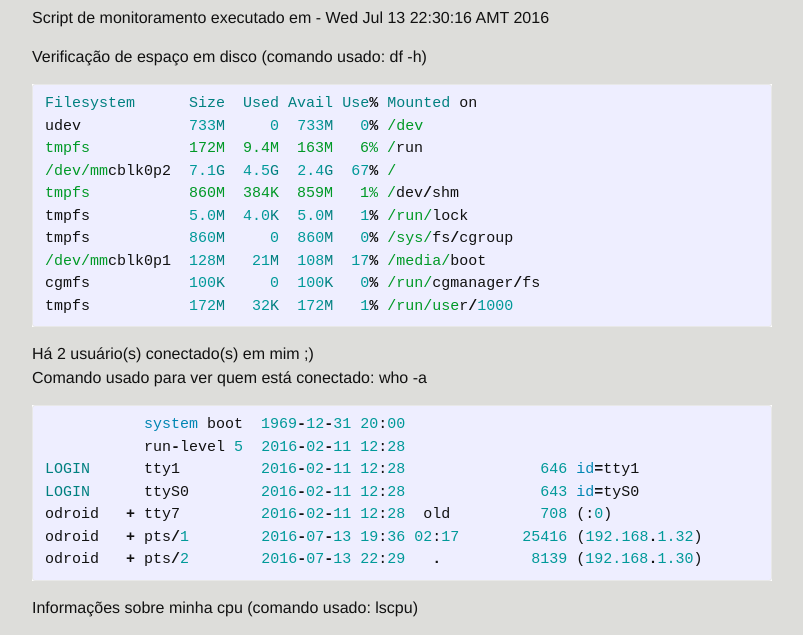
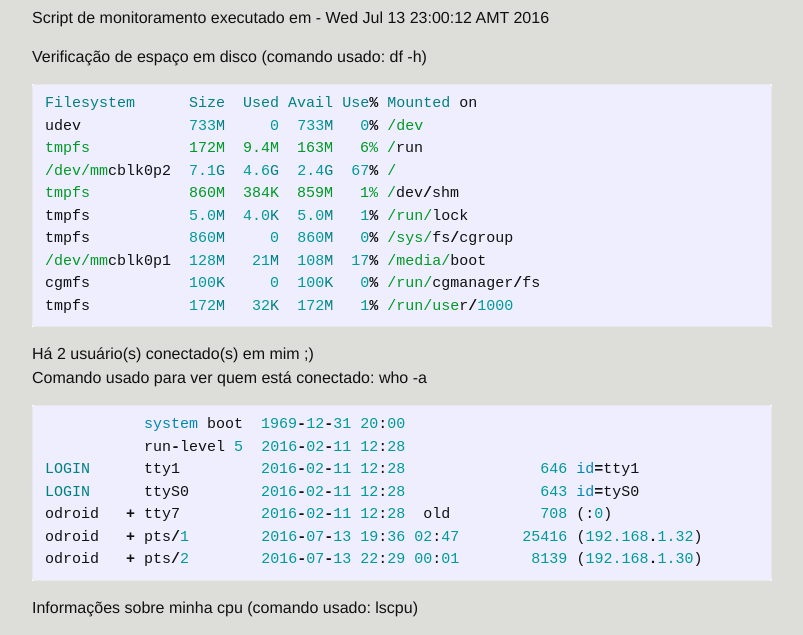
Before and after one commit to robsonneto5pi/odroid-br.github.io, a Jekyll site: the page built from _posts/2016-07-13-televator.markdown, in a window 1280 px wide and 1400 px high. Shown: the part 305-940 px from the top of the window, without its empty margins (238-1041 px from the left). Built offline with Jekyll 4.4.1, drawn with Linux system fonts in a browser that asks for light colours; some of the changed text lies outside the part shown; grey boxes are pictures that could not be loaded.

Commit message:
2016-07-13-televator.markdown

```diff
--- a/_posts/2016-07-13-televator.markdown
+++ b/_posts/2016-07-13-televator.markdown
@@ -5,16 +5,16 @@ title:  "Monitoramento Meu Odroid"
 <br />
 Hello friends! Meu nome é odroid. Esse é uma publicação automática. <br />
 Abaixo você irá encontrar um relatório de monitoramento <br />
-Eu estou ligado ininterruptamente à 1 day, 10 hours, 44 minutes !!!
+Eu estou ligado ininterruptamente à 1 day, 11 hours, 14 minutes !!!
 
-Script de monitoramento executado em - Wed Jul 13 22:30:16 AMT 2016 <br />
+Script de monitoramento executado em - Wed Jul 13 23:00:12 AMT 2016 <br />
 
 Verificação de espaço em disco (comando usado: df -h)
 {% highlight ruby %}
 Filesystem      Size  Used Avail Use% Mounted on
 udev            733M     0  733M   0% /dev
 tmpfs           172M  9.4M  163M   6% /run
-/dev/mmcblk0p2  7.1G  4.5G  2.4G  67% /
+/dev/mmcblk0p2  7.1G  4.6G  2.4G  67% /
 tmpfs           860M  384K  859M   1% /dev/shm
 tmpfs           5.0M  4.0K  5.0M   1% /run/lock
 tmpfs           860M     0  860M   0% /sys/fs/cgroup
@@ -31,8 +31,8 @@ Comando usado para ver quem está conectado: who -a
 LOGIN      tty1         2016-02-11 12:28               646 id=tty1
 LOGIN      ttyS0        2016-02-11 12:28               643 id=tyS0
 odroid   + tty7         2016-02-11 12:28  old          708 (:0)
-odroid   + pts/1        2016-07-13 19:36 02:17       25416 (192.168.1.32)
-odroid   + pts/2        2016-07-13 22:29   .          8139 (192.168.1.30)
+odroid   + pts/1        2016-07-13 19:36 02:47       25416 (192.168.1.32)
+odroid   + pts/2        2016-07-13 22:29 00:01        8139 (192.168.1.30)
 {% endhighlight %}
 
 Informações sobre minha cpu (comando usado: lscpu)
```
Also changed, not shown: other parts of _posts/2016-07-13-televator.markdown (+13 -13 lines).
